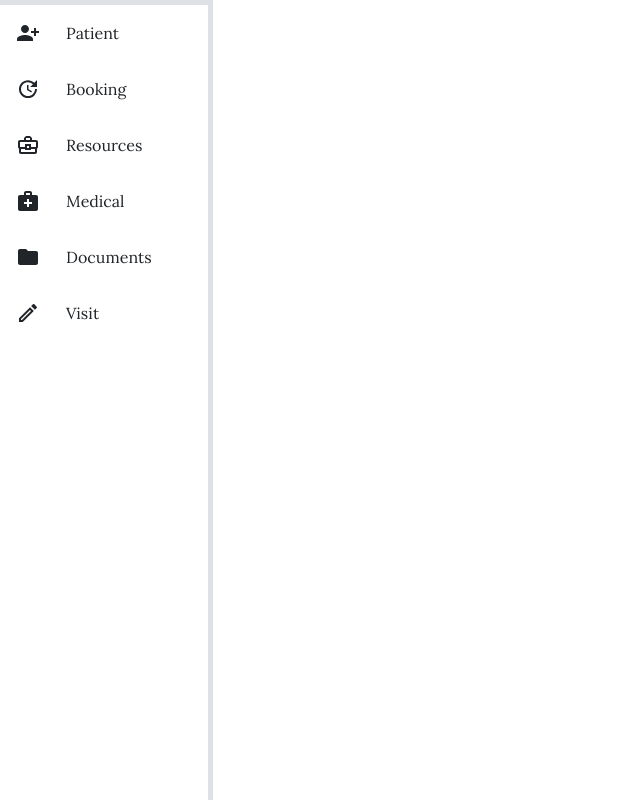
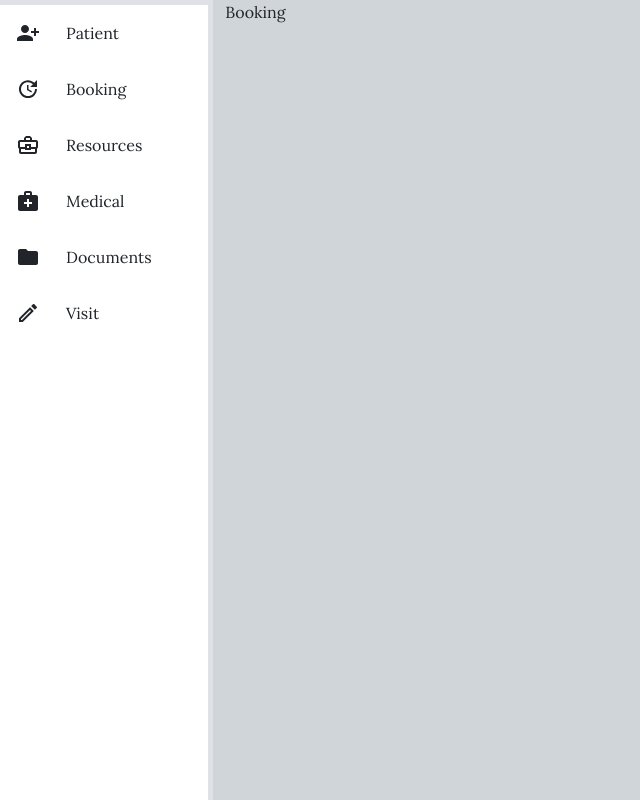
Before and after one commit to ShaniaKC/alivebtw, a React (Create React App) app: page /main/booking in a window 1280 px wide. Shown: the whole page, without its empty margins (0-640 px from the left). Built offline with nearby package versions, Linux system fonts and the light colour scheme.

Commit message:
6 files modified

```diff
--- a/src/components/maincomponents/Protected/Booking.js
+++ b/src/components/maincomponents/Protected/Booking.js
@@ -1,7 +1,7 @@
 import React from 'react';
 
 const B = () => {
-  return <div />;
+  return <div> Booking </div>;
 };
 
 export default B;
--- a/src/components/maincomponents/Protected/Main.js
+++ b/src/components/maincomponents/Protected/Main.js
@@ -13,11 +13,11 @@ const Main = () => {
     <div className="container-fluid bg-white vh-100">
       <div className="row">
         <Sidebar />
-        <div className="col-md-10">
+        <div className="col-md-10" style={{ backgroundColor: '#d0d5da' }}>
           <Route path="/main/booking">
             <Booking />
           </Route>
-          <Route path="/main/document">
+          <Route path="/main/documents">
             <Document />
           </Route>
           <Route path="/main/medical">
--- a/src/components/maincomponents/Protected/Medical.js
+++ b/src/components/maincomponents/Protected/Medical.js
@@ -1,7 +1,7 @@
 import React from 'react';
 
 const B = () => {
-  return <div />;
+  return <div> Medical </div>;
 }
 
 export default B;
--- a/src/components/maincomponents/Protected/Patient.js
+++ b/src/components/maincomponents/Protected/Patient.js
@@ -1,7 +1,7 @@
 import React from 'react';
 
 const B = () => {
-  return <div />;
+  return <div> Patient </div>;
 }
 
 export default B;
--- a/src/components/maincomponents/Protected/Resources.js
+++ b/src/components/maincomponents/Protected/Resources.js
@@ -1,7 +1,7 @@
 import React from 'react';
 
 const B = () => {
-  return <div />;
+  return <div> Resources </div>;
 }
 
 export default B;
--- a/src/components/maincomponents/Protected/Visit.js
+++ b/src/components/maincomponents/Protected/Visit.js
@@ -1,7 +1,7 @@
 import React from 'react';
 
 const B = () => {
-  return <div />;
-}
+  return <div> Visits </div>;
+};
 
 export default B;
```
